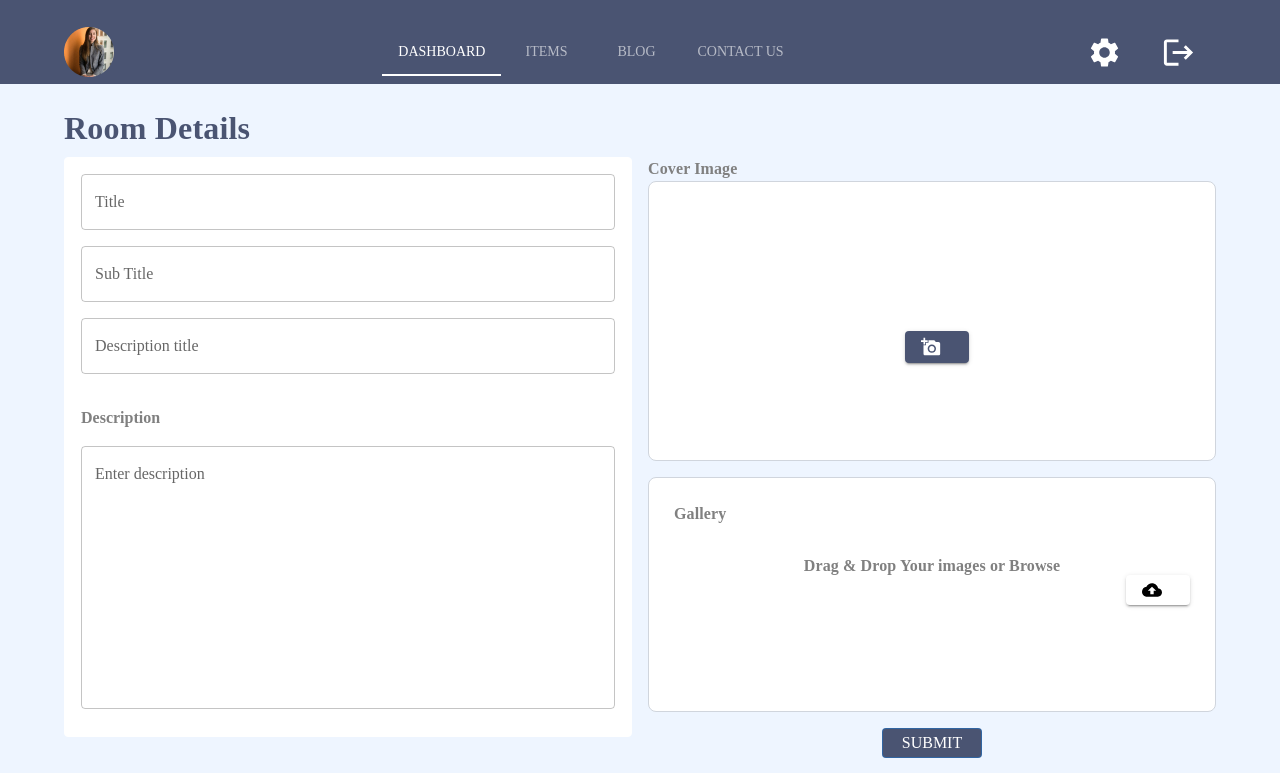
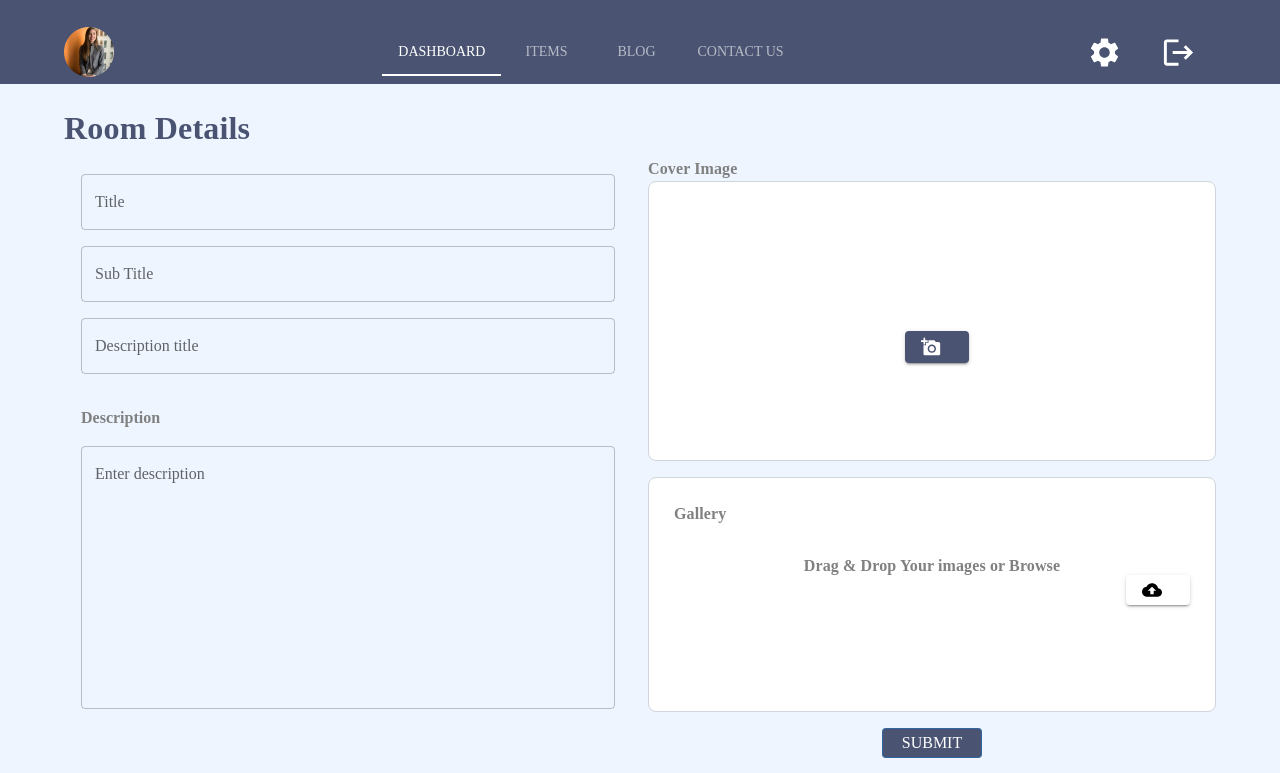
Before and after one commit to Software-Lifecycle-Consultants/slc-open-hms, a Next.js app: page /admin/room-details in a window 1280 px wide. Shown: the top 773 px of the page. Built offline with nearby package versions, Linux system fonts and the light colour scheme.

Commit message:
Updated Card Background Color

```diff
--- a/components/roomDetails/Details.tsx
+++ b/components/roomDetails/Details.tsx
@@ -12,8 +12,9 @@ const Details = () => {
           Width: "auto",
           border: "1px solid",
           borderRadius: "8",
-          borderColor: "white",
+          borderColor: "#EEF5FF",
           flexShrink: "0",
+          backgroundColor: "#EEF5FF",
         }}
       >
         <CardContent>
@@ -34,8 +35,8 @@ const Details = () => {
 
               <Grid item xs={12} sm={12} md={12} lg={12} xl={12}>
                 <Typography
-                mt={2}
-                mb={2}
+                  mt={2}
+                  mb={2}
                   style={{
                     color: "Gray",
                     fontSize: "16",
```
